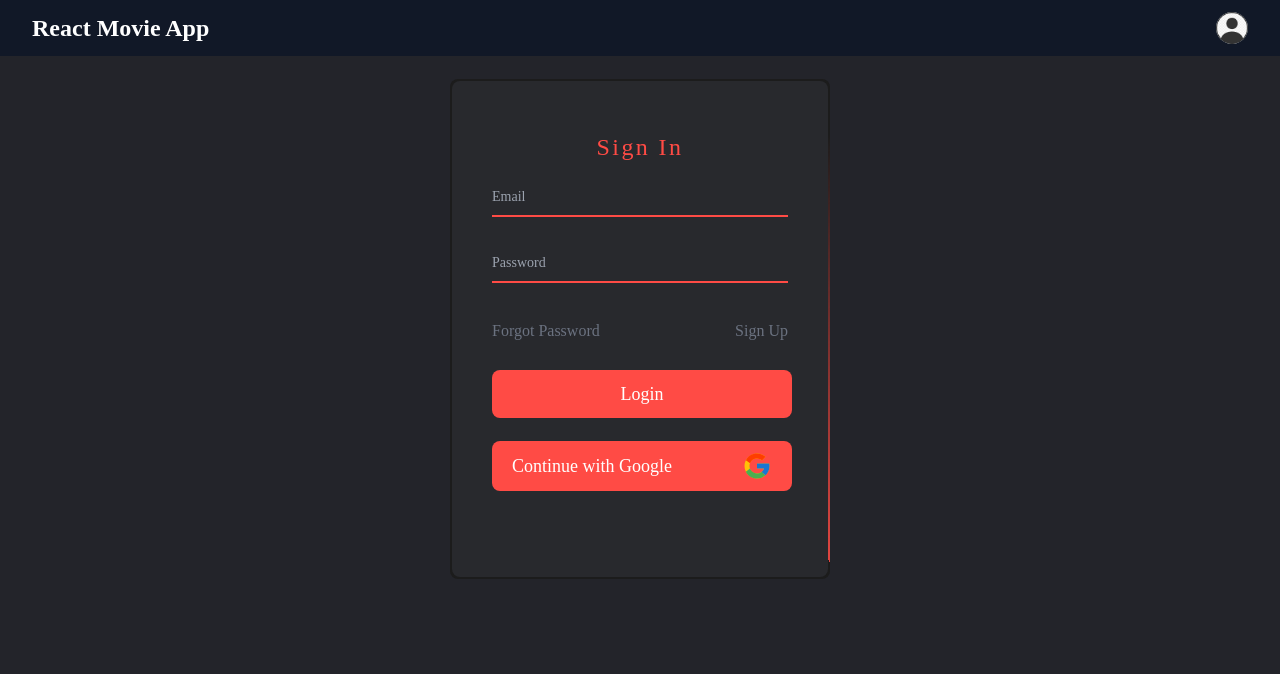
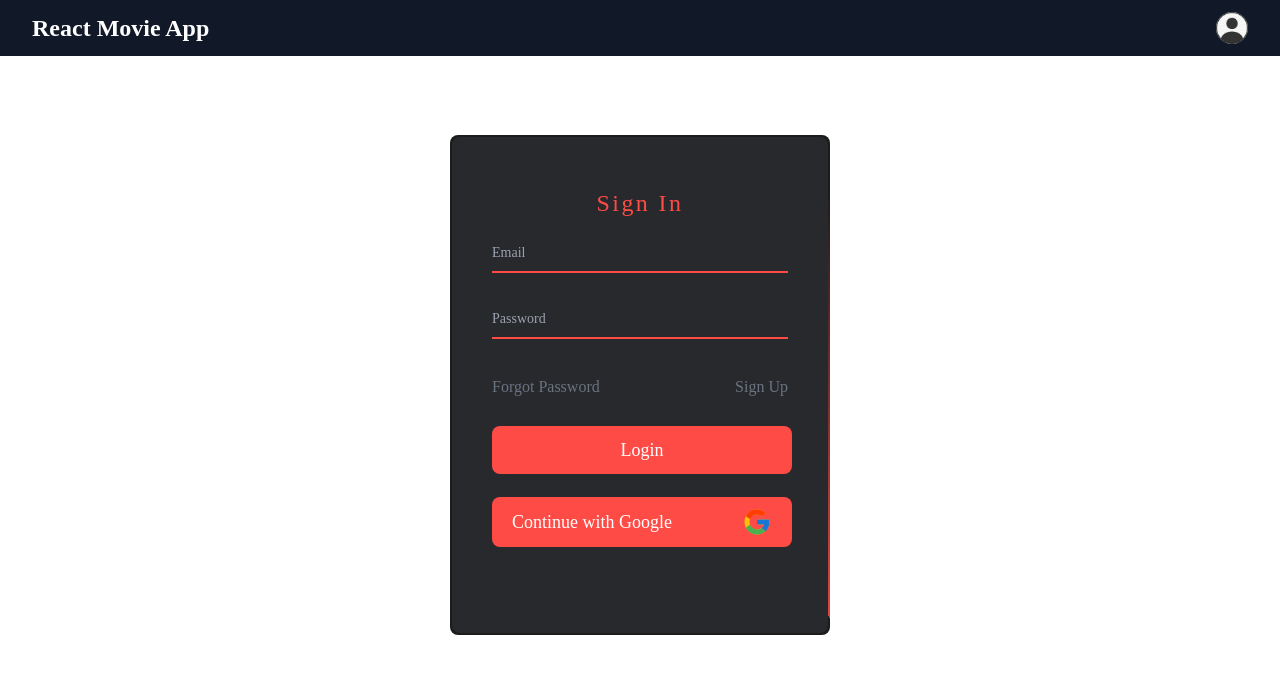
Before and after one commit to Q3421Serhat/movie-app, a React (Create React App) app: page /login in a window 1280 px wide. Shown: the top 674 px of the page. Built offline with nearby package versions, Linux system fonts and the light colour scheme; no server answers.

Commit message:
loginend

```diff
--- a/src/pages/Login.jsx
+++ b/src/pages/Login.jsx
@@ -1,44 +1,55 @@
 import React, { useContext, useState } from "react";
 import GoogleIcon from "../assets/icons/GoogleIcon";
-import { createUserWithEmailAndPassword } from "firebase/auth";
 import { AuthContext } from "../context/AuthContext";
 import { Link } from "react-router-dom";
 
 const Login = () => {
-
-const [email, setEmail] = useState('');
+  const [email, setEmail] = useState("");
   const [password, setPassword] = useState("");
-const {signIn, signUpProvider} = useContext(AuthContext);
+  const { signIn, signUpProvider, forgotPassword } = useContext(AuthContext);
 
   const handleSubmit = (e) => {
     e.preventDefault();
-signIn(email, password)
+    signIn(email, password);
   };
   return (
-  <div className="overflow-hidden flex-1 h-screen justify-center items-center bg-[#23242a]">
+    <div className="overflow-hidden flex-1 h-screen justify-center items-center dark:bg-gray-dark-main">
       <div
-        className={`mt-[3vh] mx-auto overflow-hidden relative w-[380px] h-[500px] rounded-[8px] bg-[#1c1c1c] before:content-[""] before:absolute before:w-[380px] before:h-[420px] before:top-[-50%] before:left-[-50%] after:content-[""] after:absolute after:w-[380px] after:h-[420px] after:top-[-50%] after:left-[-50%] custom-linear-gradient`}
+        className={`mt-[10vh] mx-auto overflow-hidden relative  w-[380px] h-[500px] rounded-[8px] dark:bg-[#1c1c1c] before:content-[""] before:absolute before:w-[380px] before:h-[420px] before:top-[-50%] before:left-[-50%] after:content-[""] after:absolute after:w-[380px] after:h-[420px] after:top-[-50%] after:left-[-50%] custom-linear-gradient`}
       >
-        <form onSubmit={handleSubmit} className="absolute inset-[2px] rounded-[8px] bg-gray-100 dark:bg-[#28292d] z-[10] flex flex-col py-[50px] px-[40px]">
+        <form
+          onSubmit={handleSubmit}
+          className="absolute inset-[2px] rounded-[8px] bg-gray-100 dark:bg-[#28292d] z-[10] flex flex-col py-[50px] px-[40px]"
+        >
           <h2 className="text-red-main text-2xl font-[500] text-center tracking-[0.1em] mb-3">
             Sign In
           </h2>
 
           <div className="relative z-0 w-full mb-6 group">
-            <input className= 'peer' name="floating_email" type="email" placeholder=""
-             onChange={(e)=>setEmail(e.target.value)}
-            required />
+            <input
+              className="peer"
+              name="floating_email"
+              type="email"
+              placeholder=" "
+              required
+              onChange={(e) => setEmail(e.target.value)}
+            />
             <label htmlFor="floating_email">Email</label>
           </div>
           <div className="relative z-0 w-full mb-6 group">
-            <input className= 'peer' name="floating_password" type="password" placeholder=""
+            <input
+              className="peer"
+              name="floating_password"
+              type="password"
+              placeholder=" "
               required
-            onChange={(e)=>setPassword(e.target.value)}
+              onChange={(e) => setPassword(e.target.value)}
             />
             <label htmlFor="floating_password">Password</label>
           </div>
           <div className="flex justify-between">
             <span
+              onClick={() => forgotPassword(email)}
               className="py-3 font-[0.75em] cursor-pointer decoration-none text-gray-500 hover:text-[#ff4b45]"
             >
               Forgot Password
@@ -50,12 +61,12 @@ signIn(email, password)
               Sign Up
             </Link>
           </div>
-
-
-
-
-          <button type="submit" className="btn-danger">Login</button>
-          <button type="button" className="btn-danger flex justify-between items-center"
+          <button type="submit" className="btn-danger">
+            Login
+          </button>
+          <button
+            type="button"
+            className="btn-danger flex justify-between items-center"
             onClick={() => signUpProvider()}
           >
             Continue with Google
```
Lines whose indentation alone changed are shown as unchanged.
